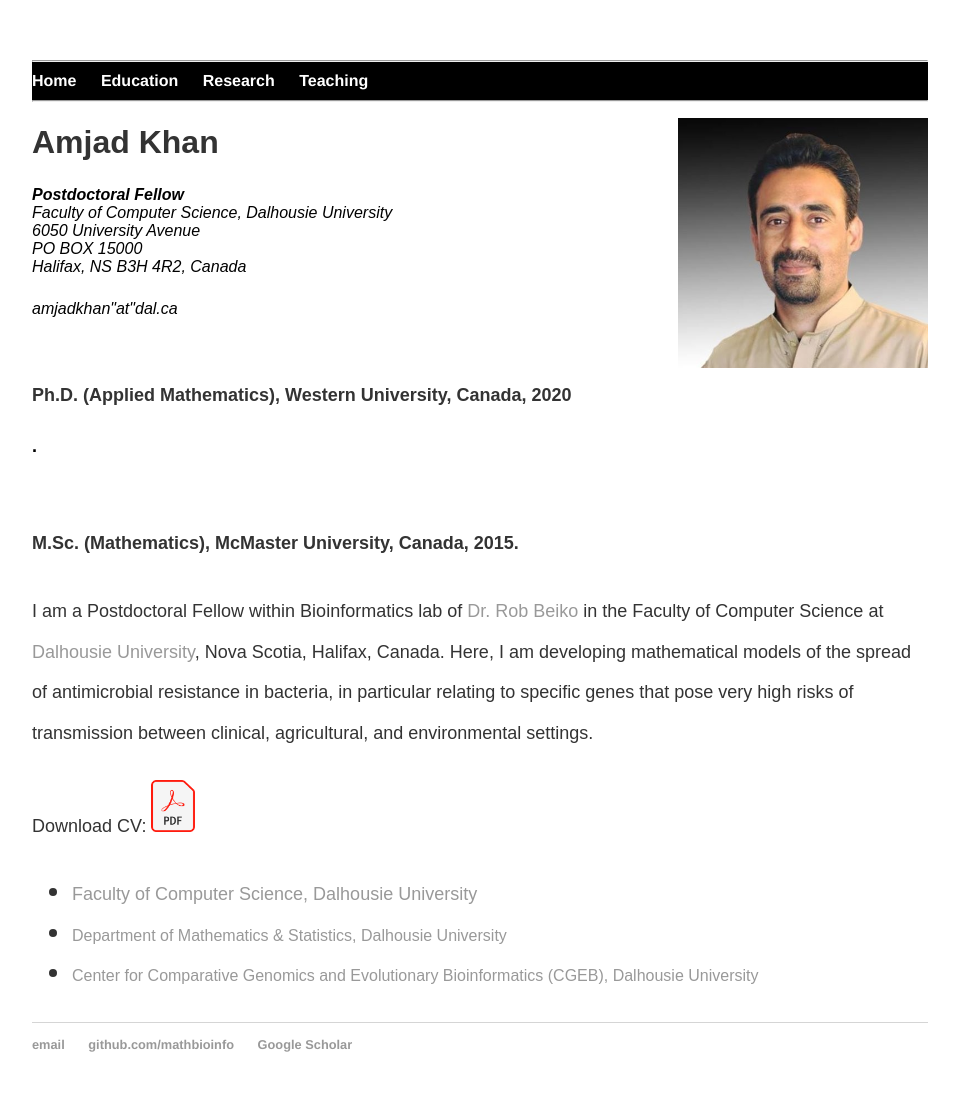
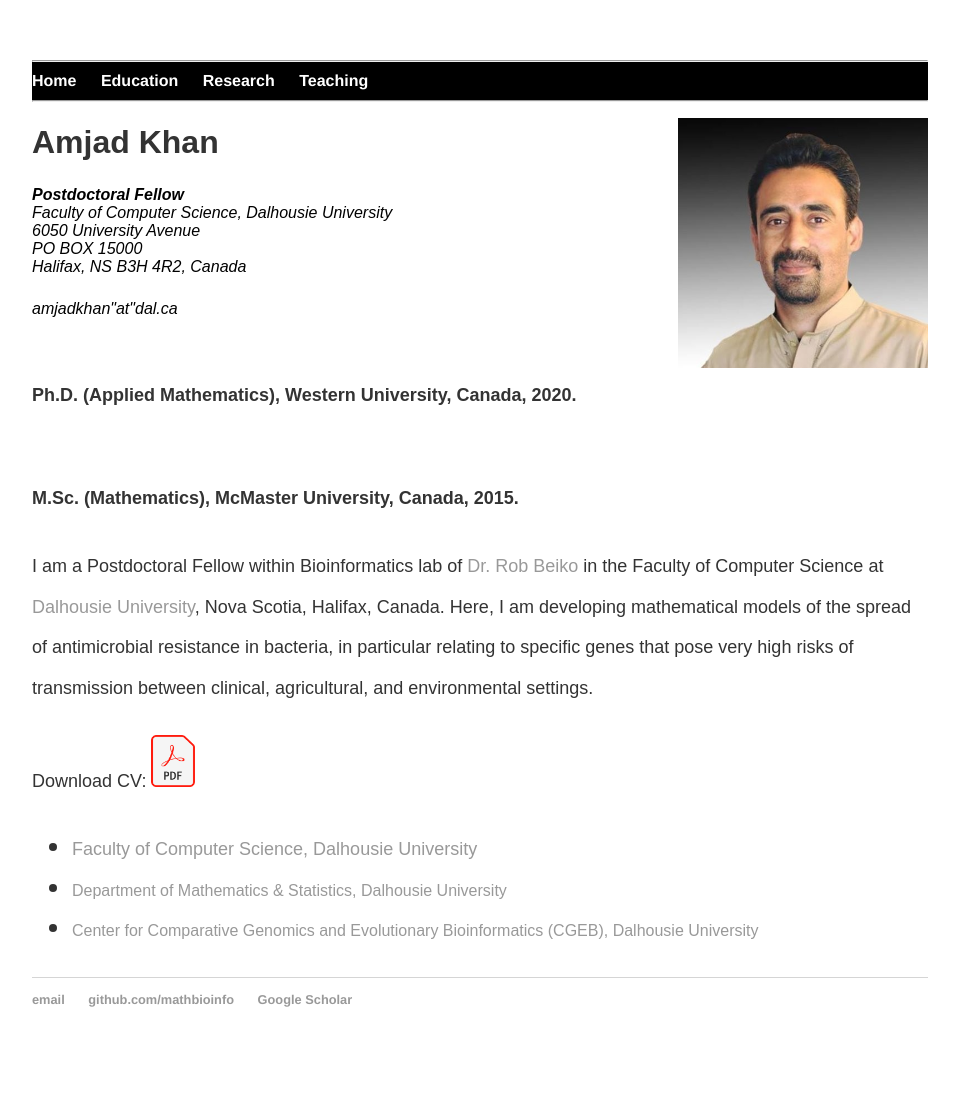
Before and after one commit to MathBioInfo/amjadkhan, a Jekyll site: the page index.html, which Jekyll copies as it is, in a window 1280 px wide. Shown: the whole page, without its empty margins (160-1119 px from the left). Built offline with Jekyll 4.4.1, drawn with Linux system fonts in a browser that asks for light colours; after the commit the page ends 1069 px from its top, so only the background shows below that.

Commit message:
Update index.html

```diff
--- a/index.html
+++ b/index.html
@@ -40,8 +40,7 @@
 			<!--<abbr title="phone">P:</abbr> <br>-->
 			<span class="obfuscate">amjadkhan"at"dal.ca</span>
 			</address>
-			<p><br><strong> <font size="4"> Ph.D. (Applied Mathematics), Western University, Canada, 2020</p>.
-
+			<p><br><strong> <font size="4"> Ph.D. (Applied Mathematics), Western University, Canada, 2020. </p>
 			<p><br><font size="4">M.Sc. (Mathematics), McMaster University, Canada, 2015.</strong>
 			</p>
 
```
